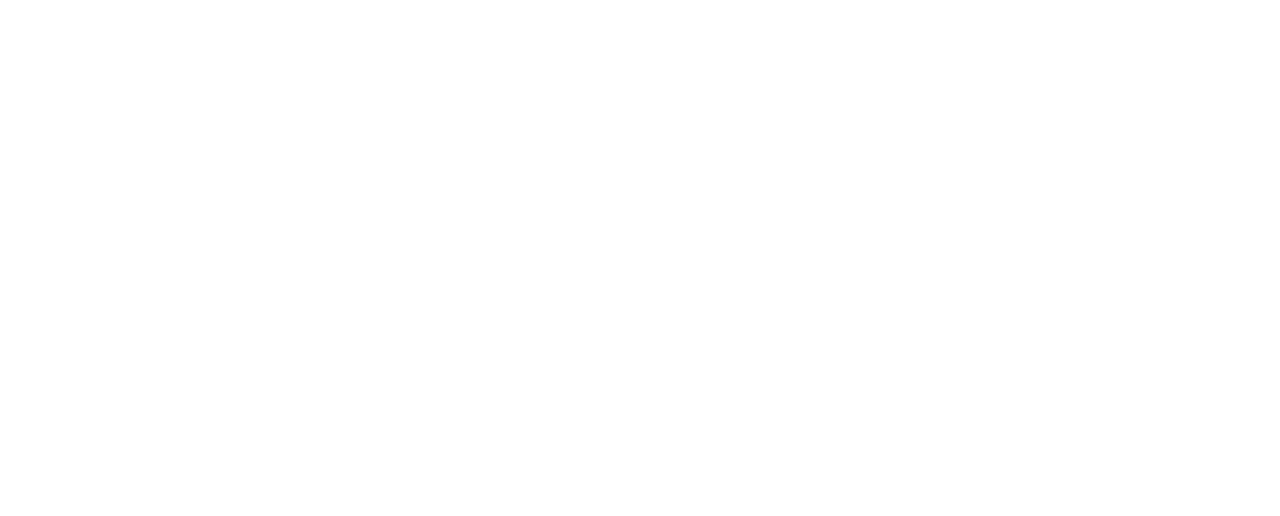
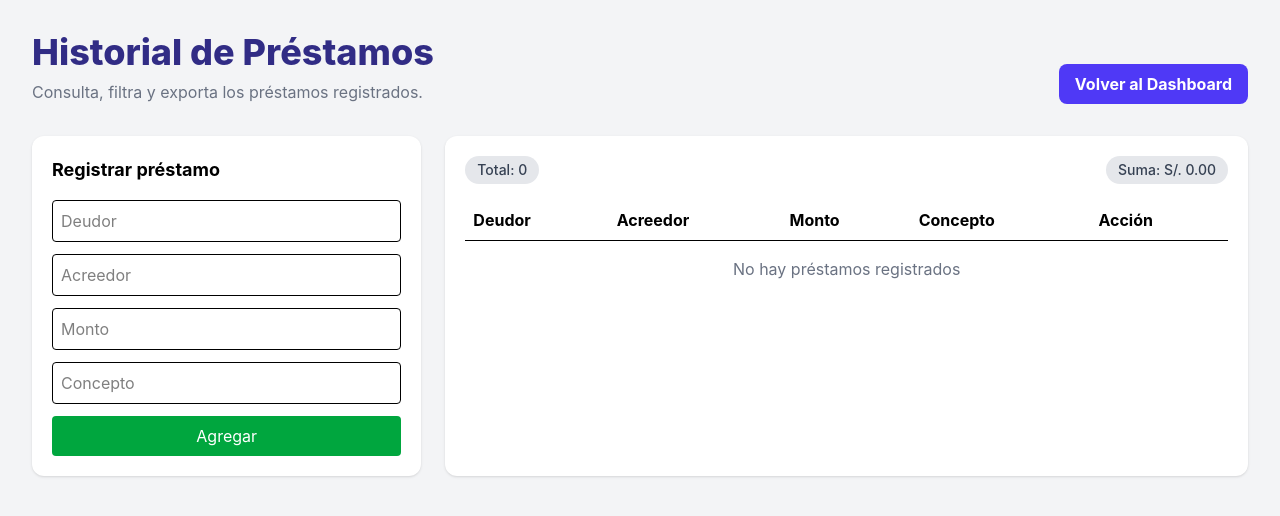
Before and after one commit to Rhoy16/p1prograWebG1, a React (Vite) app in the folder famibalance-app/: page /prestamos in a window 1280 px wide. Before the commit this address had no page. Shown: the top 516 px of the page. Built offline with nearby package versions, Linux system fonts and the light colour scheme.

Commit message:
crear pantalla de prestamo

```diff
--- a/famibalance-app/src/App.jsx
+++ b/famibalance-app/src/App.jsx
@@ -10,10 +10,11 @@
 import Perfil from './views/Perfil';
 import Recuperar from './views/Recuperar';
 import Historial from './views/Historial';
+import Prestamos from './views/Prestamos';
 function App() {
   return (
     <BrowserRouter>
-      <Routes>
+    <Routes>
         <Route path="/" element={<Landing />} />
         <Route path="/login" element={<Login />} />
         <Route path="/register" element={<Register />} />
@@ -25,7 +26,7 @@
         <Route path="/perfil" element = {<Perfil />}/>
         <Route path="/recuperar" element = {<Recuperar />}/>
         <Route path="/historial" element={<Historial />} />
-
+        <Route path="/prestamos" element={<Prestamos />} />
       </Routes>
     </BrowserRouter>
   );
--- a/famibalance-app/src/views/Dashboard.jsx
+++ b/famibalance-app/src/views/Dashboard.jsx
@@ -141,7 +141,7 @@
   };
 
   return (
-    <div className="min-h-screen bg-gray-100 p-8">
+    <div className="min-h-screen bg-gray-100 p-6">
       {/* Encabezado */}
       {/* Encabezado con Botón de Familia */}
       <header className="mb-8 flex justify-between items-end">
@@ -171,7 +171,6 @@
       </header>
 
       <div className="flex gap-4 mb-6">
-
         <Link
           to="/presupuestos"
           className="bg-indigo-600 text-white px-4 py-2 rounded"
@@ -191,6 +190,12 @@
           className="bg-slate-700 text-white px-4 py-2 rounded"
         >
           Historial
+        </Link>
+        <Link
+          to="/prestamos"
+          className="bg-blue-700 text-white px-4 py-2 rounded"
+        >
+          Prestamos
         </Link>
 
       </div>
@@ -229,11 +234,9 @@
         </div>
         )
       }
-      {/* Formulario de Registro Rápido (RF-06) */}
       <section className="bg-white p-6 rounded-2xl shadow-sm border border-gray-200 mb-8">
         <form onSubmit={registrarTransaccion} className="flex flex-col md:flex-row gap-4 items-end">
 
-          {/* NUEVO BOTÓN: Carga de PDF */}
           <div className="flex-1 w-full border-r pr-4 border-gray-200">
             <label className="block text-sm font-bold text-indigo-700 mb-1 flex items-center gap-2">
               ✨ Auto-Llenado IA (PDF)
--- /dev/null
+++ b/famibalance-app/src/views/Prestamos.jsx
@@ -0,0 +1,156 @@
+import { useState } from "react";
+import { Link } from "react-router-dom";
+
+const Prestamos = () => {
+  const [deudor, setDeudor] = useState("");
+  const [acreedor, setAcreedor] = useState("");
+  const [monto, setMonto] = useState("");
+  const [concepto, setConcepto] = useState("");
+  const [prestamos, setPrestamos] = useState([]);
+
+  const agregarPrestamo = (e) => {
+    e.preventDefault();
+
+    if (!deudor || !acreedor || !monto) return;
+
+    const nuevo = {
+      id: Date.now(),
+      deudor,
+      acreedor,
+      monto: Number(monto),
+      concepto,
+      fecha: new Date().toLocaleDateString(),
+    };
+
+    setPrestamos([...prestamos, nuevo]);
+
+    // Limpiar inputs
+    setDeudor("");
+    setAcreedor("");
+    setMonto("");
+    setConcepto("");
+  };
+
+  const eliminarPrestamo = (id) => {
+    setPrestamos(prestamos.filter((p) => p.id !== id));
+  };
+
+  const total = prestamos.reduce((acc, p) => acc + p.monto, 0);
+
+  return (
+    <div className="min-h-screen bg-gray-100 p-8">
+      <header className="mb-8 flex flex-col gap-4 md:flex-row md:items-end md:justify-between">
+        <div>
+          <h1 className="text-4xl font-extrabold text-indigo-900">
+            Historial de Préstamos
+          </h1>
+          <p className="text-gray-500 mt-2">
+            Consulta, filtra y exporta los préstamos registrados.
+          </p>
+        </div>
+        <Link
+          to="/dashboard"
+          className="bg-indigo-600 text-white font-bold py-2 px-4 rounded-lg hover:bg-indigo-700 transition"
+        >
+          Volver al Dashboard
+        </Link>
+      </header>
+
+      <div className="grid grid-cols-1 md:grid-cols-3 gap-6">
+        <form onSubmit={agregarPrestamo} className="bg-white p-5 rounded-xl shadow h-fit">
+          <h2 className="font-bold text-lg mb-4">Registrar préstamo</h2>
+
+          <input
+            className="w-full border p-2 rounded mb-3"
+            placeholder="Deudor"
+            value={deudor}
+            onChange={(e) => setDeudor(e.target.value)}
+            required
+          />
+
+          <input
+            className="w-full border p-2 rounded mb-3"
+            placeholder="Acreedor"
+            value={acreedor}
+            onChange={(e) => setAcreedor(e.target.value)}
+            required
+          />
+
+          <input
+            type="number"
+            className="w-full border p-2 rounded mb-3"
+            placeholder="Monto"
+            value={monto}
+            onChange={(e) => setMonto(e.target.value)}
+            required
+          />
+
+          <input
+            className="w-full border p-2 rounded mb-3"
+            placeholder="Concepto"
+            value={concepto}
+            onChange={(e) => setConcepto(e.target.value)}
+          />
+
+          <button
+            type="submit"
+            className="w-full bg-green-600 text-white py-2 rounded hover:bg-green-700 transition"
+          >
+            Agregar
+          </button>
+        </form>
+
+        <div className="md:col-span-2 bg-white p-5 rounded-xl shadow">
+          <div className="flex justify-between mb-4">
+            <span className="bg-gray-200 px-3 py-1 rounded-full text-sm font-medium text-gray-700">
+              Total: {prestamos.length}
+            </span>
+            <span className="bg-gray-200 px-3 py-1 rounded-full text-sm font-medium text-gray-700">
+              Suma: S/. {total.toFixed(2)}
+            </span>
+          </div>
+
+          <table className="w-full text-left">
+            <thead>
+              <tr className="border-b">
+                <th className="p-2">Deudor</th>
+                <th className="p-2">Acreedor</th>
+                <th className="p-2">Monto</th>
+                <th className="p-2">Concepto</th>
+                <th className="p-2">Acción</th>
+              </tr>
+            </thead>
+            <tbody>
+              {prestamos.map((p) => (
+                <tr key={p.id} className="border-b hover:bg-gray-50">
+                  <td className="p-2">{p.deudor}</td>
+                  <td className="p-2">{p.acreedor}</td>
+                  <td className="p-2">S/. {p.monto.toFixed(2)}</td>
+                  <td className="p-2">{p.concepto || "-"}</td>
+                  <td className="p-2">
+                    <button
+                      onClick={() => eliminarPrestamo(p.id)}
+                      className="bg-red-500 text-white px-3 py-1 rounded hover:bg-red-600 transition"
+                    >
+                      X
+                    </button>
+                  </td>
+                </tr>
+              ))}
+
+              {prestamos.length === 0 && (
+                <tr>
+                  <td colSpan="5" className="text-center p-4 text-gray-500">
+                    No hay préstamos registrados
+                  </td>
+                </tr>
+              )}
+            </tbody>
+          </table>
+        </div>
+      </div>
+    </div>
+  );
+};
+
+export default Prestamos;
```
